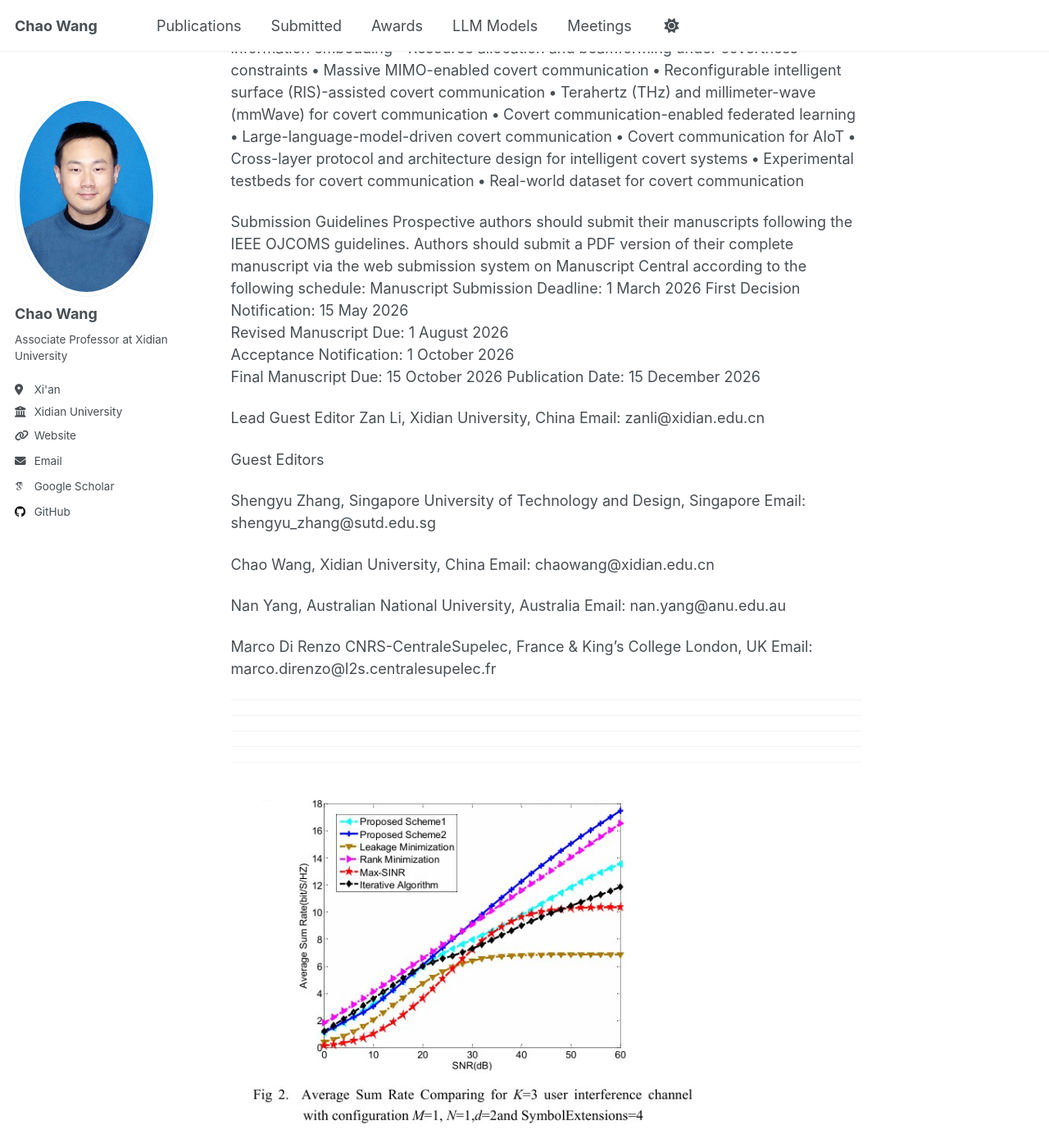
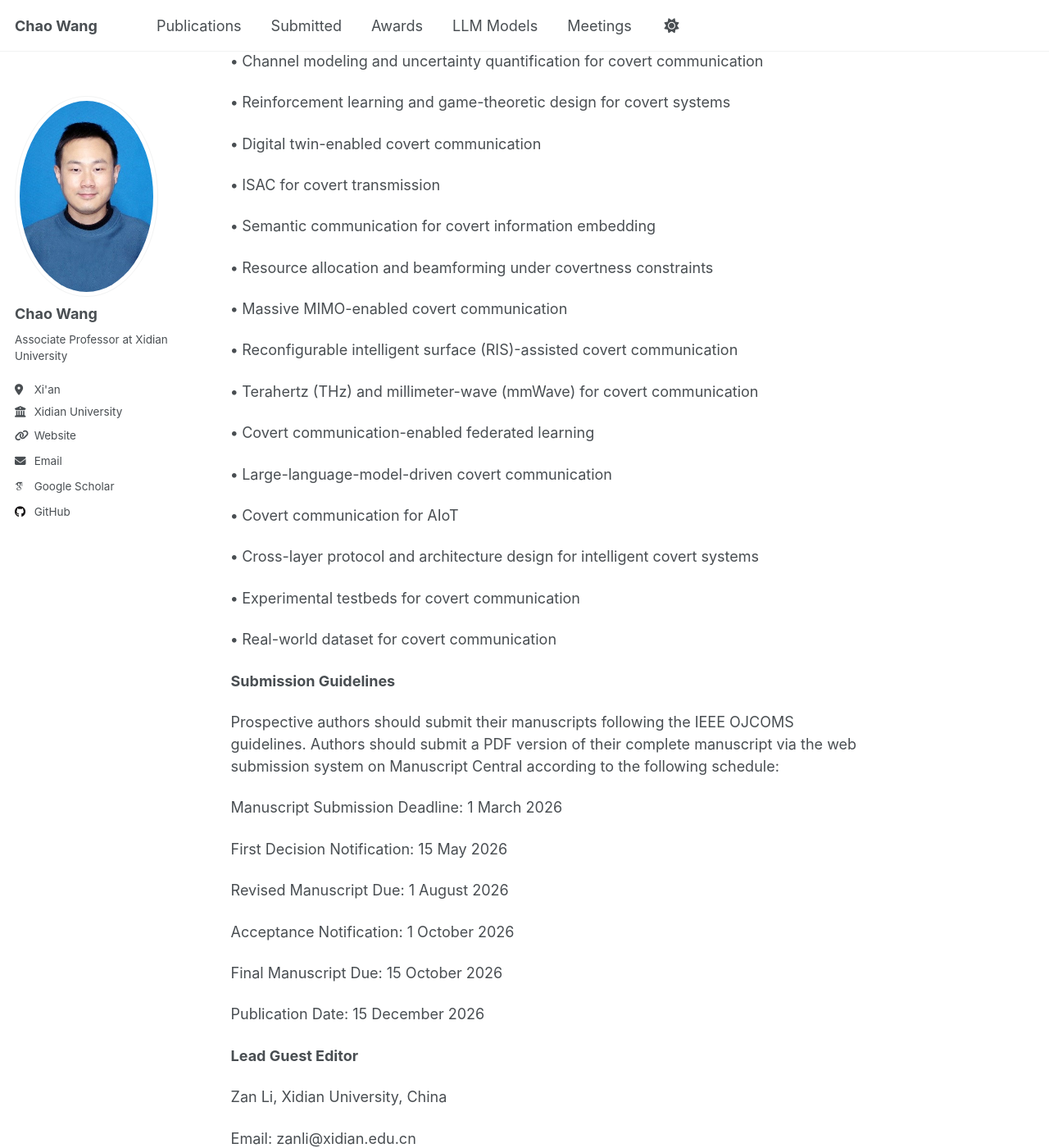
Before and after one commit to Drwangchao/Drwangchao.github.io, a Jekyll site: the page built from _meetings/m1.md, in a window 1280 px wide and 1400 px high, scrolled down 6202 px. Shown: the whole window at 82% size. Built offline with Jekyll 4.4.1, drawn with Linux system fonts in a browser that asks for light colours; some web fonts are replaced; some of the changed text lies outside the part shown.

Commit message:
Update m1.md

```diff
--- a/_meetings/m1.md
+++ b/_meetings/m1.md
@@ -126,19 +126,27 @@
 
 All submitted papers will undergo a **rigorous peer-review process** in full compliance with **IEEE ComSoc academic best practices**:
 
+
 Each paper will receive **at least three independent reviews** from members of the Technical Program Committee (TPC).
+
 
 Reviews will evaluate:
 
+
 **•**	Technical quality and correctness
+
 
 **•**	Originality and novelty
 
+
 **•**	Relevance to the workshop scope
+
 
 **•**	Clarity of presentation
 
+
 Double-blind review will be adopted whenever required by GLOBECOM guidelines.
+
 
 Final acceptance decisions will be made collectively by the Workshop Chairs, based on reviewer recommendations and discussion to ensure fairness and consistency.
 Conflicts of interest will be strictly managed following IEEE ComSoc policies.
@@ -161,70 +169,132 @@
 
 As 6G networks move toward ubiquitous connectivity, extreme reliability, and pervasive intelligence, ensuring privacy and trustworthiness becomes a fundamental design goal. With the proliferation of sensing devices, artificial intelligence (AI)-driven monitoring, and open-access communication environments, users and systems face unprecedented exposure to data leakage and traffic analysis. Traditional security mechanisms that focus solely on encryption and authentication are no longer sufficient to protect communication activities from detection or inference. To safeguard critical applications such as autonomous systems and confidential Internet of Things (IoT) operations, the ability to transmit without being detected has become an essential requirement for next-generation networks.
 
+
 Covert communication addresses this challenge by concealing the very existence of information transmission, making it statistically indistinguishable from environmental noise. This unique property enables stealthy and privacy-preserving connectivity in adversarial environments. However, as wireless systems become more complex and dynamic, conventional covert communication methods that rely on static models or fixed thresholds are increasingly ineffective. This motivates the rise of intelligent covert communication, where AI, digital twin (DT), and integrated sensing and communication (ISAC) technologies are leveraged to create adaptive, context-aware, and self-optimizing covert systems. Intelligent covert communication enables transmitters and receivers to learn environmental dynamics, predict detection risks, and autonomously adjust strategies to achieve optimal covertness and reliability.
+
 
 This Special Issue aims to bring together cutting-edge research that advances the theory, design, and application of intelligent covert communication for next-generation wireless networks. It seeks to explore how intelligence can empower covert systems to achieve secure, stealthy, and resilient connectivity across terrestrial, non-terrestrial, and hybrid communication infrastructures.
 
+
 Original technical contributions are solicited in the relevant areas including, but not limited to, the following:
 
+
 **•** Covert transmission in NTNs
+
+
 **•**	Intelligent detection and anti-detection techniques for covert links
+
+
 **•**	Tradeoff analysis between transmission efficiency and covertness
+
+
 **•**	Channel modeling and uncertainty quantification for covert communication
+
+
 **•**	Reinforcement learning and game-theoretic design for covert systems
+
+
 **•**	Digital twin-enabled covert communication
+
+
 **•**	ISAC for covert transmission
+
+
 **•**	Semantic communication for covert information embedding
+
+
 **•**	Resource allocation and beamforming under covertness constraints
+
+
 **•**	Massive MIMO-enabled covert communication
+
+
 **•**	Reconfigurable intelligent surface (RIS)-assisted covert communication
+
+
 **•**	Terahertz (THz) and millimeter-wave (mmWave) for covert communication
+
+
 **•**	Covert communication-enabled federated learning
+
+
 **•**	Large-language-model-driven covert communication
+
+
 **•**	Covert communication for AIoT
+
+
 **•**	Cross-layer protocol and architecture design for intelligent covert systems
+
+
 **•**	Experimental testbeds for covert communication
+
+
 **•**	Real-world dataset for covert communication
 
-Submission Guidelines
+
+**Submission Guidelines**
+
+
 Prospective authors should submit their manuscripts following the IEEE OJCOMS guidelines. Authors should submit a PDF version of their complete manuscript via the web submission system on Manuscript Central according to the following schedule:
+
+
 Manuscript Submission Deadline: 1 March 2026
+
+
 First Decision Notification: 15 May 2026
+
+
 Revised Manuscript Due: 1 August 2026
+
+
 Acceptance Notification: 1 October 2026
+
+
 Final Manuscript Due: 15 October 2026
+
+
 Publication Date: 15 December 2026
 
-Lead Guest Editor
+
+**Lead Guest Editor**
+
+
 Zan Li, Xidian University, China
+
+
 Email: zanli@xidian.edu.cn
 
-Guest Editors
+
+**Guest Editors**
+
 
 Shengyu Zhang, Singapore University of Technology and Design, Singapore
+
+
 Email: shengyu_zhang@sutd.edu.sg
 
+
+
+
 Chao Wang, Xidian University, China
+
+
 Email: chaowang@xidian.edu.cn
 
+
+
 Nan Yang, Australian National University, Australia
+
+
 Email: nan.yang@anu.edu.au
 
+
+
+
 Marco Di Renzo CNRS-CentraleSupelec, France & King’s College London, UK
+
+
 Email: marco.direnzo@l2s.centralesupelec.fr
 
 ****
-
-****
-
-
-****
-
-****
-
-****
-
-
-<br/><img src='/images/two1.png' width = "600">
-
-<br/><img src='/images/two2.png' width = "600">
```
